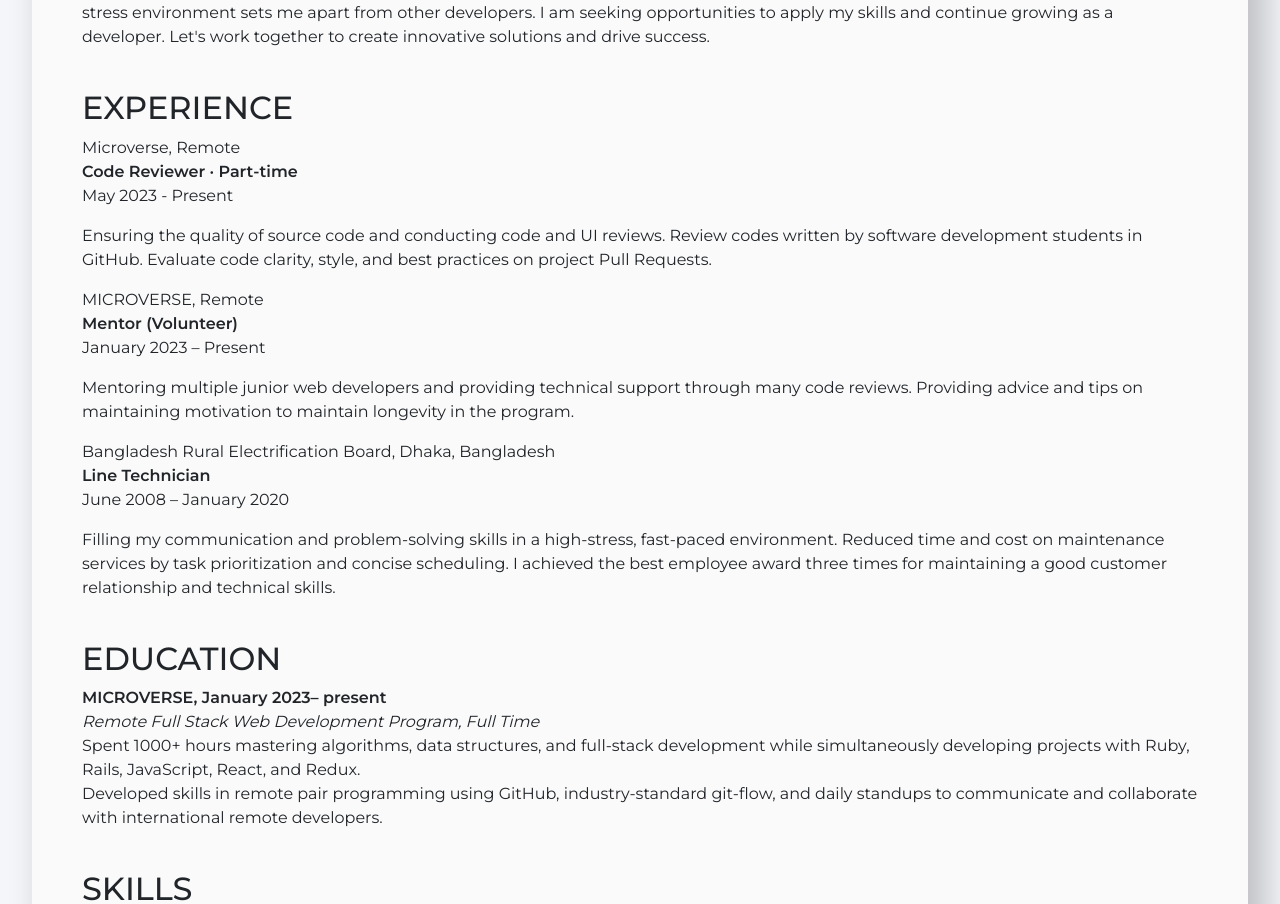
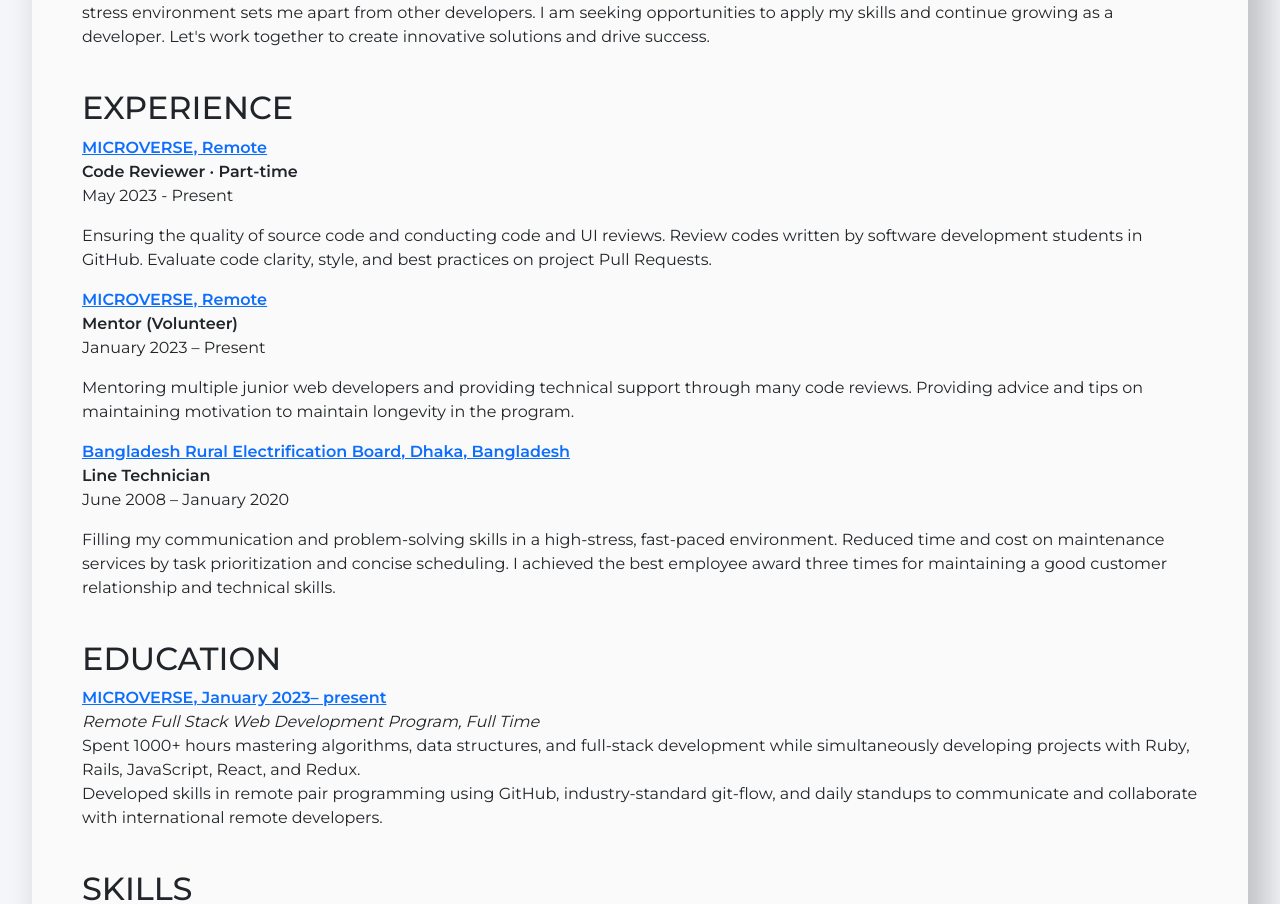
Before and after one commit to AbdusSattar-70/portfolio, a React (Create React App) app: page /about in a window 1280 px wide. Shown: the part 601-1505 px from the top of the page. Built offline with nearby package versions, Linux system fonts and the light colour scheme.

Commit message:
Add workable company link

```diff
--- a/src/About.js
+++ b/src/About.js
@@ -44,7 +44,7 @@
     </Row>
     <Row className="mt-4">
       <Col>
-        <h2>SUMMARY</h2>
+        <h2>About Me</h2>
         <p>
           Software Engineer with a strong background in building scalable web
           applications for mid-sized companies. Proficient in all aspects of
@@ -65,7 +65,11 @@
       <Col>
         <h2>EXPERIENCE</h2>
         <p>
-          Microverse, Remote
+          <strong>
+            <a href="https://www.microverse.org" target="_blank" rel="noopener noreferrer">
+              MICROVERSE, Remote
+            </a>
+          </strong>
           <br />
           <strong>Code Reviewer · Part-time</strong>
           <br />
@@ -77,7 +81,11 @@
           Evaluate code clarity, style, and best practices on project Pull Requests.
         </p>
         <p>
-          MICROVERSE, Remote
+          <strong>
+            <a href="https://www.microverse.org" target="_blank" rel="noopener noreferrer">
+              MICROVERSE, Remote
+            </a>
+          </strong>
           <br />
           <strong>Mentor (Volunteer)</strong>
           <br />
@@ -89,7 +97,11 @@
           motivation to maintain longevity in the program.
         </p>
         <p>
-          Bangladesh Rural Electrification Board, Dhaka, Bangladesh
+          <strong>
+            <a href="http://www.reb.gov.bd/" target="_blank" rel="noopener noreferrer">
+              Bangladesh Rural Electrification Board, Dhaka, Bangladesh
+            </a>
+          </strong>
           <br />
           <strong>Line Technician</strong>
           <br />
@@ -110,7 +122,11 @@
       <Col>
         <h2>EDUCATION</h2>
         <p>
-          <strong>MICROVERSE, January 2023– present</strong>
+          <strong>
+            <a href="https://www.microverse.org" target="_blank" rel="noopener noreferrer">
+              MICROVERSE, January 2023– present
+            </a>
+          </strong>
           <br />
           <em>Remote Full Stack Web Development Program, Full Time</em>
           <br />
```
